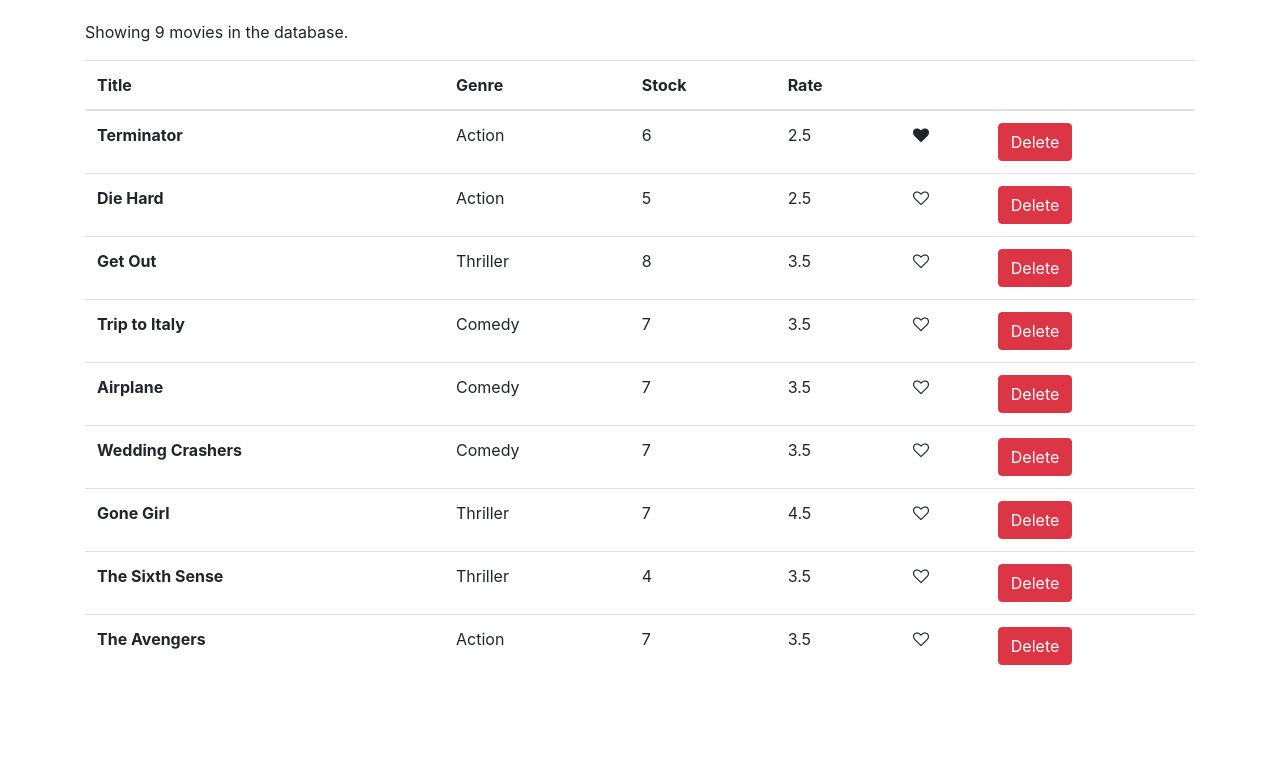
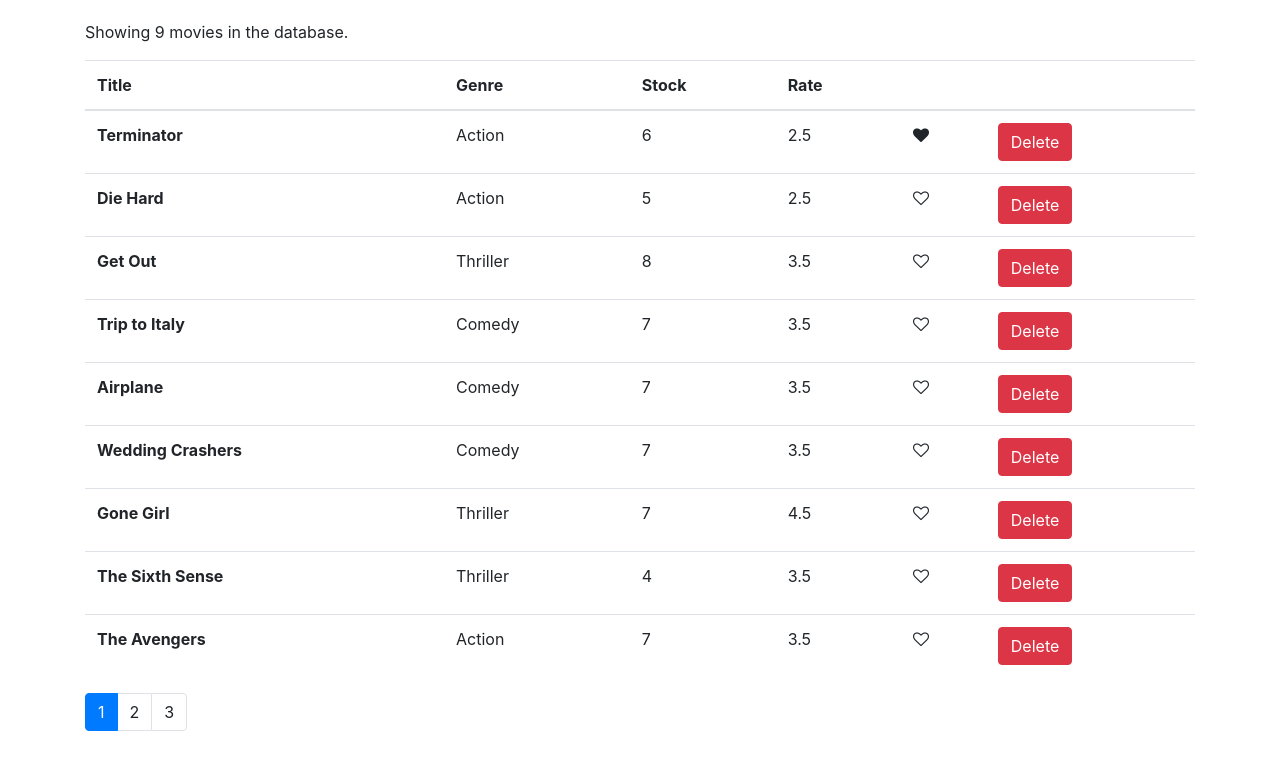
Before and after one commit to WuYen/MoshCourse, a React (Create React App) app in the folder vidly/: page / in a window 1280 px wide. Shown: the top 770 px of the page. Built offline with nearby package versions, Linux system fonts and the light colour scheme.

Commit message:
add component and pagination component
add lodash component
add pagination component, click event handler and change its css dynamically

```diff
--- a/vidly/package.json
+++ b/vidly/package.json
@@ -5,6 +5,7 @@
   "dependencies": {
     "bootstrap": "^4.1.1",
     "font-awesome": "^4.7.0",
+    "lodash": "^4.17.10",
     "react": "^16.4.2",
     "react-dom": "^16.4.2",
     "react-scripts": "1.1.5"
--- /dev/null
+++ b/vidly/src/components/common/pagination.jsx
@@ -0,0 +1,28 @@
+import React from "react";
+import _ from "lodash";
+
+const Pagination = props => {
+  const { itemsCount, pageSize, onPageChange, currentPage } = props;
+  const pagesCount = Math.ceil(itemsCount / pageSize);
+  const pages = _.range(1, pagesCount + 1);
+  if (pagesCount === 1) return null;
+
+  return (
+    <nav aria-label="Page navigation example">
+      <ul className="pagination">
+        {pages.map(x => (
+          <li
+            key={x}
+            className={x === currentPage ? "page-item active" : "page-item"}
+          >
+            <a className="page-link" onClick={() => onPageChange(x)}>
+              {x}
+            </a>
+          </li>
+        ))}
+      </ul>
+    </nav>
+  );
+};
+
+export default Pagination;
--- a/vidly/src/components/movie.jsx
+++ b/vidly/src/components/movie.jsx
@@ -1,10 +1,13 @@
 import React, { Component } from "react";
 import { getMovies, deleteMovie } from "../services/fakeMovieService";
 import Like from "./common/like";
+import Pagination from "./common/pagination";
 
 class MovieTable extends Component {
   state = {
-    MovieList: getMovies()
+    MovieList: getMovies(),
+    pageSize: 4,
+    currentPage: 1
   };
 
   handleDeleteMovie = id => {
@@ -71,8 +74,64 @@ class MovieTable extends Component {
     }
   }
 
+  handlePageChange = page => {
+    this.setState({ currentPage: page });
+  };
+
   render() {
-    return <div>{this.ShowTable()}</div>;
+    const { length: count } = this.state.MovieList;
+    const { pageSize, currentPage } = this.state;
+    if (this.state.MovieList.length === 0) {
+      return <p>There is no movie to display</p>;
+    }
+    return (
+      <div>
+        <p>Showing {count} movies in the database.</p>
+        <table className="table">
+          <thead>
+            <tr>
+              <th scope="col">Title</th>
+              <th scope="col">Genre</th>
+              <th scope="col">Stock</th>
+              <th scope="col">Rate</th>
+              <th scope="col" />
+              <th scope="col" />
+            </tr>
+          </thead>
+          <tbody>
+            {this.state.MovieList.map(movie => (
+              <tr key={movie._id}>
+                <th scope="row">{movie.title}</th>
+                <td>{movie.genre.name}</td>
+                <td>{movie.numberInStock}</td>
+                <td>{movie.dailyRentalRate}</td>
+                <td>
+                  <Like
+                    liked={movie.liked}
+                    onClick={() => this.handleLike(movie)}
+                  />
+                </td>
+                <td>
+                  <button
+                    className="btn btn-danger"
+                    onClick={() => this.handleDeleteMovie(movie._id)}
+                  >
+                    Delete
+                  </button>
+                </td>
+              </tr>
+            ))}
+          </tbody>
+        </table>
+
+        <Pagination
+          itemsCount={count}
+          pageSize={pageSize}
+          currentPage={currentPage}
+          onPageChange={this.handlePageChange}
+        />
+      </div>
+    );
   }
 }
 
```
